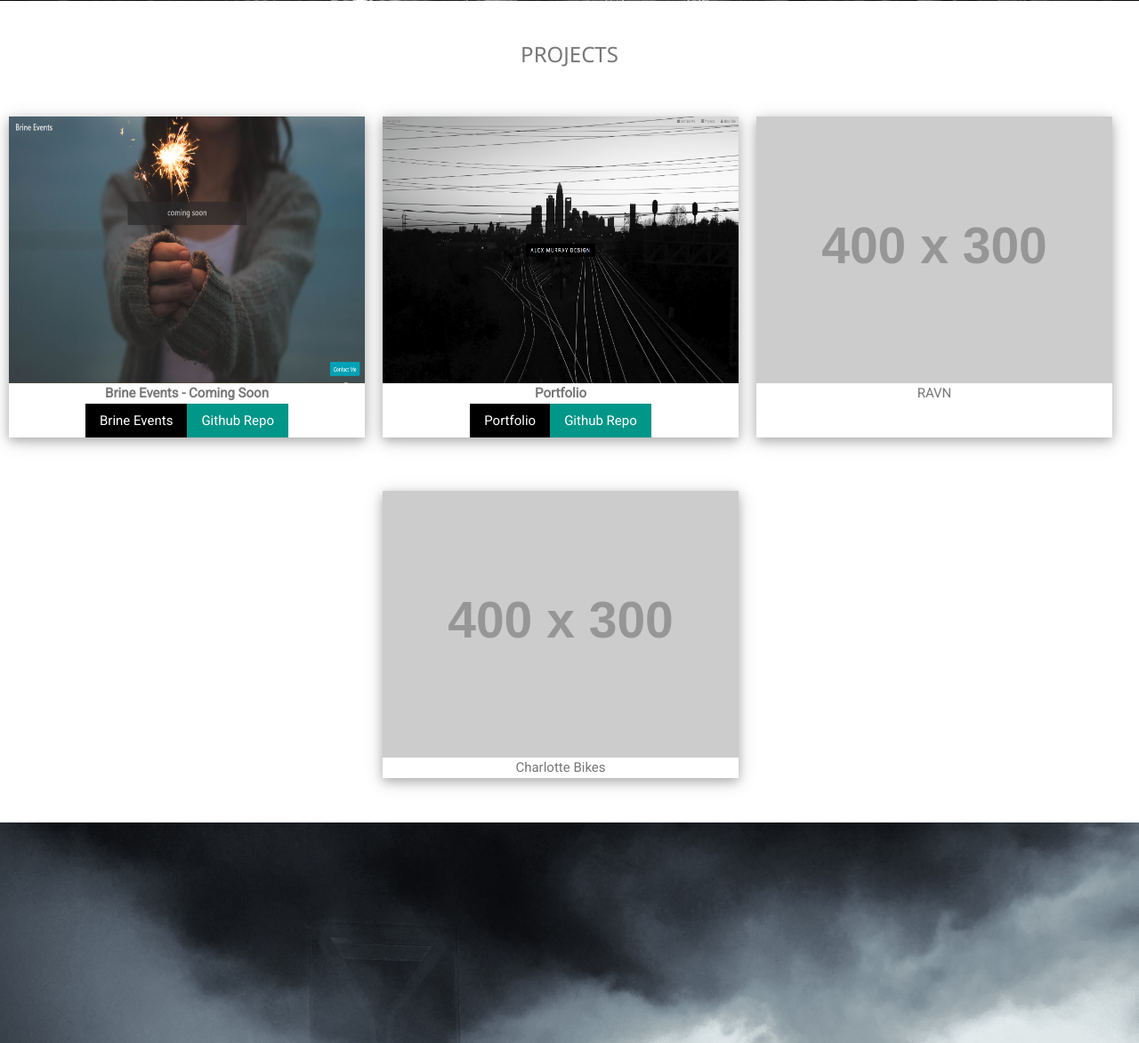
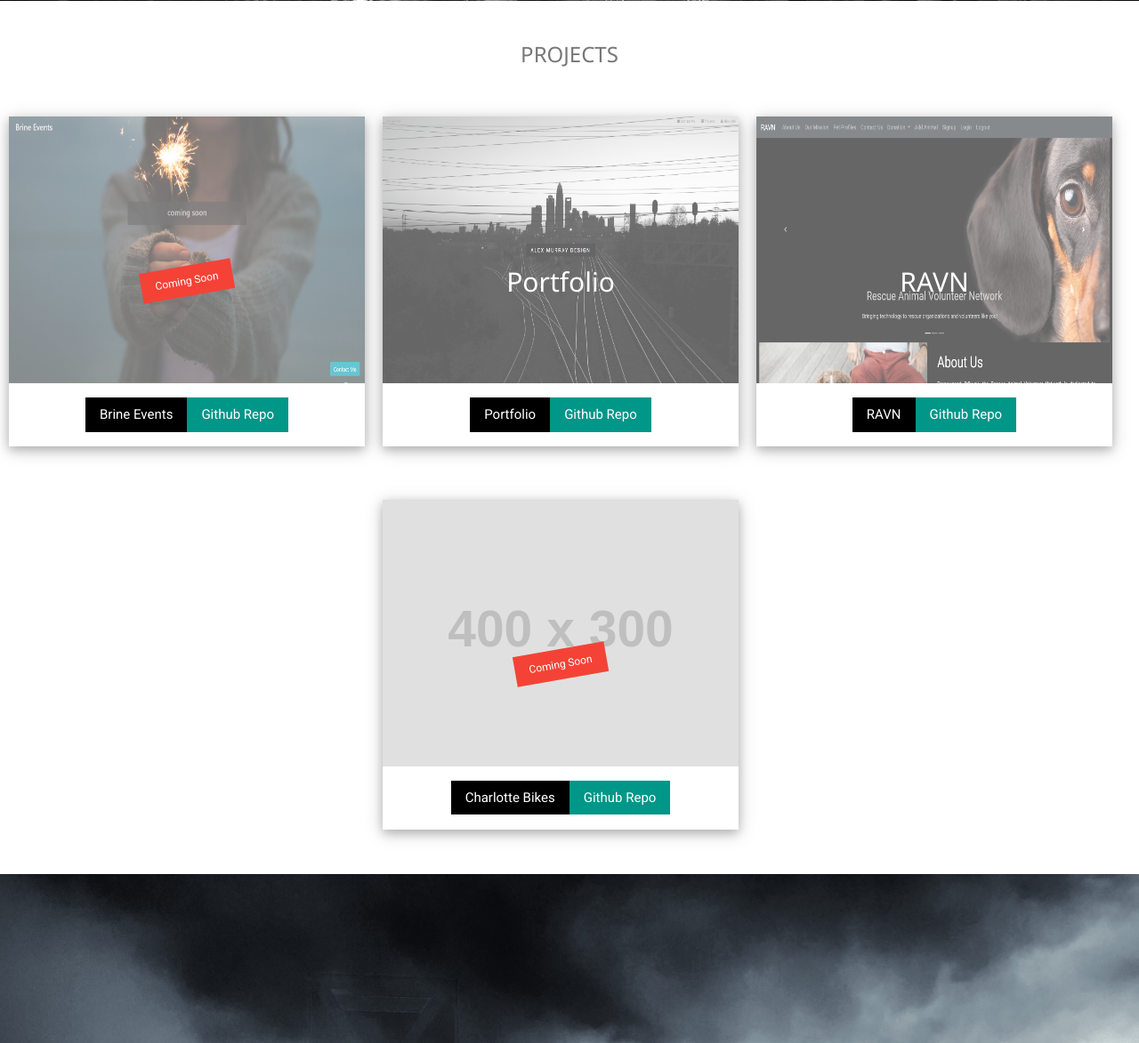
Before and after one commit to namurray1/new-portfolio, a PHP site: page / in a window 1280 px wide. Shown: the part 2523-3696 px from the top of the page at 89% size. Run offline with PHP 8.4, Linux system fonts and the light colour scheme; grey boxes labelled with a size stand in for pictures from a placeholder-image service; some libraries are stand-ins or nearby versions.

Commit message:
fixed margin for buttons, added tags to photos, and added display to images

```diff
--- a/index.html
+++ b/index.html
@@ -116,54 +116,69 @@
   </div>
 
   <!-- Projects Section-->
-
+  <!-- Consider adding project names as hover-overs -->
   <div class="flex-container">
-
-    <div class="w3-card-4">
-
-      <img src='images/comingsoon.png' alt='' />
+    <!-- first card -->
+    <div class="w3-card-4 w3-display-container">
+      <img src='images/comingsoon.png' class="w3-opacity w3-hover-opacity-off" alt='Coming Soon' />
+      <div class="w3-padding w3-display-middle">
+        <span class="w3-tag w3-small w3-padding w3-red" style="transform:rotate(-10deg)">Coming Soon</span>
+      </div>
       <div class="w3-container w3-center">
-        <div><strong>Brine Events - Coming Soon</strong></div>
         <div class="w3-show-inline-block">
-          <div class="w3-bar">
+          <div class="w3-bar w3-margin">
             <a href="https://serene-reef-95166.herokuapp.com/" class="w3-bar-item w3-btn w3-black">Brine Events</a>
-            <a href="https://github.com/namurray1/brineeventmarketing" class="w3-bar-item w3-btn w3-teal">Github Repo</a>
+            <a href="https://github.com/namurray1/brineeventmarketing" class="w3-bar-item w3-btn w3- w3-teal">Github Repo</a>
           </div>
-      </div>
-      </div>
-    </div>
-    <div class="w3-card-4">
-      <img src='images/personal-portfolio.png' alt='Alex Murray Design' />
-
-      <div class="w3-container w3-center">
-        <div><strong>Portfolio</strong></div>
-        <div class="w3-show-inline-block">
-            <div class="w3-bar">
-              <a href="https://floating-fortress-82510.herokuapp.com/" class="w3-bar-item w3-btn w3-black">Portfolio</a>
-              <a href="https://github.com/namurray1/new-portfolio" class="w3-bar-item w3-btn w3-teal">Github Repo</a>
-            </div>
         </div>
       </div>
     </div>
-    <div class="w3-card-4">
-      <img src='https://placehold.it/400x300/000000/ffffff?text=Coming%20Soon' alt='' />
-
+    <!-- second card -->
+    <div class="w3-card-4 w3-display-container">
+      <img src='images/personal-portfolio.png' class="w3-opacity w3-hover-opacity-off" alt='Alex Murray Design' />
+      <div class="w3-padding w3-display-middle" id="display">
+        <h2>Portfolio</h2>
+      </div>
       <div class="w3-container w3-center">
-        <div>RAVN</div>
+        <div class="w3-show-inline-block">
+          <div class="w3-bar w3-margin">
+            <a href="https://floating-fortress-82510.herokuapp.com/" class="w3-bar-item w3-btn w3-black">Portfolio</a>
+            <a href="https://github.com/namurray1/new-portfolio" class="w3-bar-item w3-btn w3-teal">Github Repo</a>
+          </div>
+        </div>
       </div>
     </div>
-    <div class="w3-card-4">
-      <img src='https://placehold.it/400x300/000000/ffffff?text=Coming%20Soon' alt='' />
-
+    <!-- third card -->
+    <div class="w3-card-4 w3-display-container">
+      <img src='images/RAVN.png' class="w3-opacity w3-hover-opacity-off" alt='Rescue Animal Volunteer Network' />
+      <div class="w3-padding w3-display-middle" id="display">
+        <h2>RAVN</h2>
+      </div>
       <div class="w3-container w3-center">
-        <div>Charlotte Bikes</div>
+        <div class="w3-show-inline-block">
+          <div class="w3-bar w3-margin">
+            <a href="#" class="w3-bar-item w3-btn w3-black">RAVN</a>
+            <a href="#" class="w3-bar-item w3-btn w3-teal">Github Repo</a>
+          </div>
+        </div>
+      </div>
+    </div>
+    <!-- fourth card -->
+    <div class="w3-card-4 w3-display-container">
+      <img src='https://placehold.it/400x300/000000/ffffff?text=Charlotte%20Bikes' class="w3-opacity w3-hover-opacity-off" alt='Coming Soon'/>
+        <div class="w3-padding w3-display-middle">
+          <span class="w3-tag w3-small w3-padding w3-red" style="transform:rotate(-10deg)">Coming Soon</span>
+      </div>
+      <div class="w3-container w3-center">
+        <div class="w3-show-inline-block">
+          <div class="w3-bar w3-margin">
+            <a href="#" class="w3-bar-item w3-btn w3-black">Charlotte Bikes</a>
+            <a href="#" class="w3-bar-item w3-btn w3-teal">Github Repo</a>
+          </div>
+        </div>
       </div>
     </div>
   </div>
-
-
-
-
 
   <!-- Third parallax image goes here -->
 
--- a/style.css
+++ b/style.css
@@ -158,6 +158,10 @@ img {
   text-align: center;
 } */
 
+#display {
+  color: white;
+}
+
 #myBtn {
   display: none;
   position: fixed;
```
Also changed, not shown: images/RAVN.png (added).
